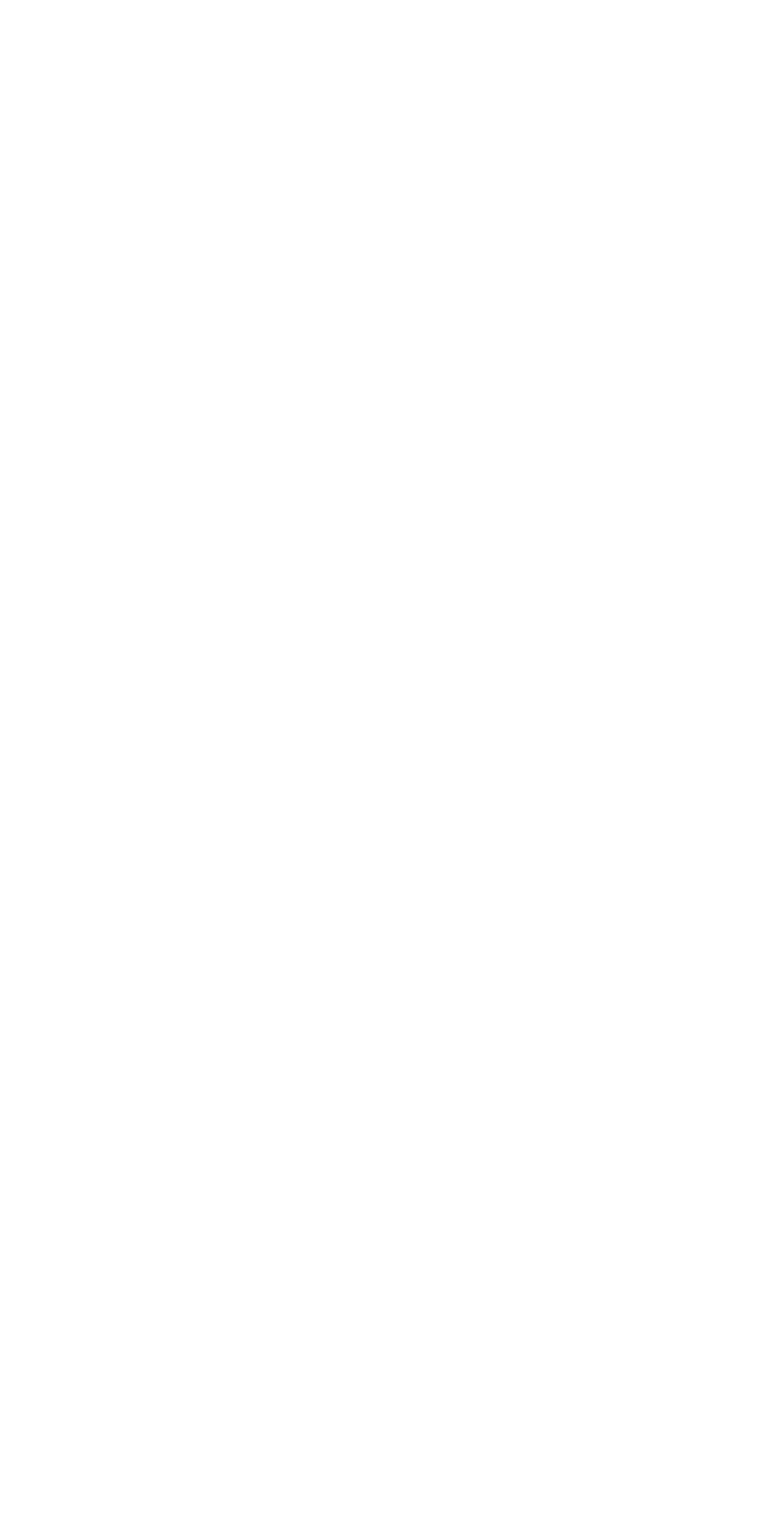
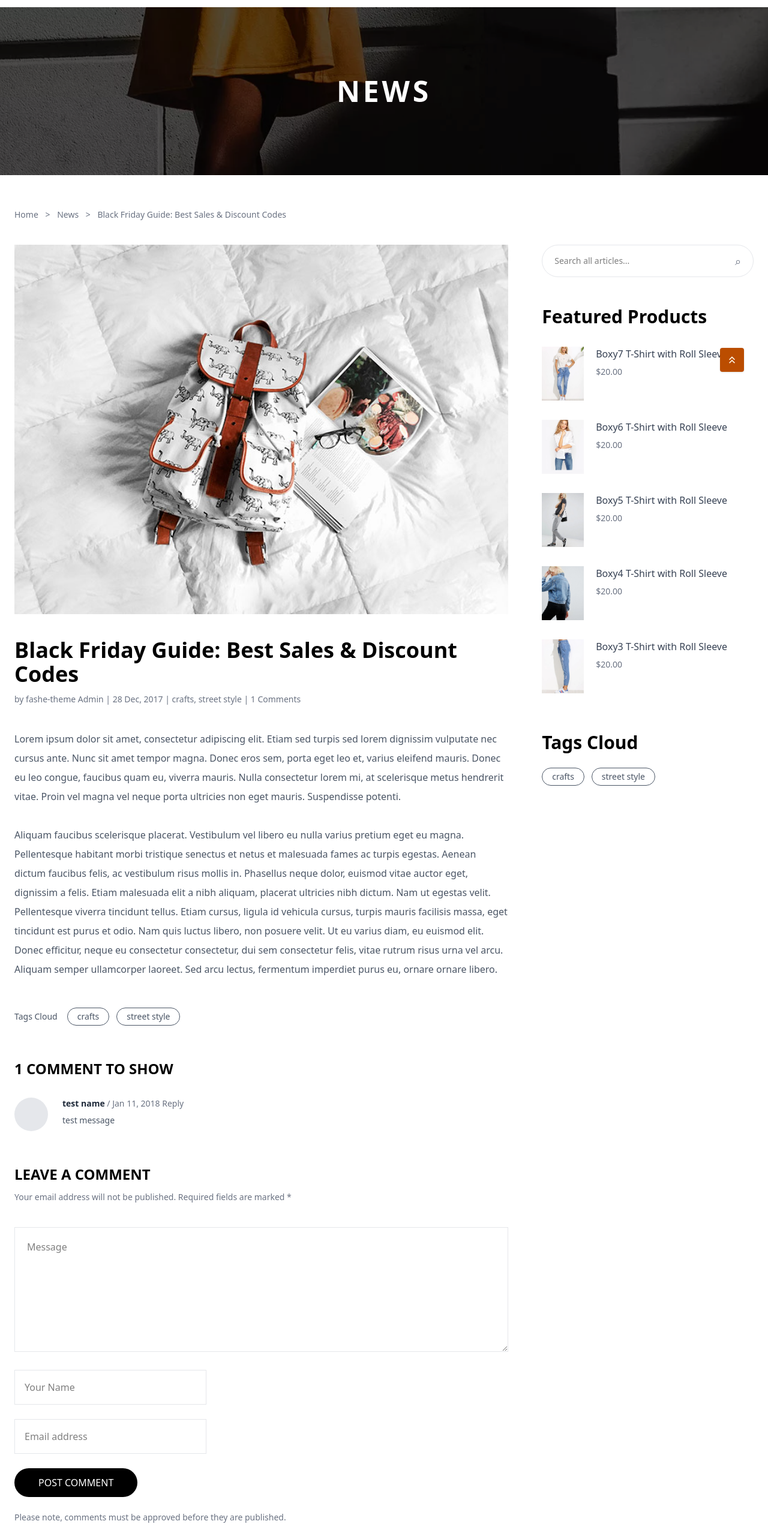
Before and after one commit to AstaAT1/Mohamed_Mobariki_Final_Project_React, a React (Vite) app: page /blog/1 in a window 1280 px wide. Before the commit this address had no page. Shown: the part 140-2706 px from the top of the page at 60% size. Before the commit the page ends 800 px from the top, so only its background shows below. Built offline with nearby package versions, Linux system fonts and the light colour scheme.

Commit message:
add to cart

```diff
--- a/src/App.jsx
+++ b/src/App.jsx
@@ -2,6 +2,7 @@ import { Routes, Route } from "react-router-dom";
 import Home from "./pages/Home";
 import Shop from "./pages/shop"
 import Blog from "./pages/blog";
+
 
 
 
@@ -11,7 +12,7 @@ function App() {
     <Routes>
       <Route path="/home" element={<Home />} />
       <Route path="/shop" element={<Shop />} />
-      <Route path="/blog" element={<Blog />} />
+      <Route path="/blog/:id" element={<Blog />} />
     </Routes>
   )
 }
--- a/src/components/blogSection.jsx
+++ b/src/components/blogSection.jsx
@@ -1,5 +1,6 @@
 import React, { useContext } from "react";
 import { BlogContext } from "../context/blogContext";
+import { Link } from "react-router-dom";
 
 export default function BlogSection() {
   const { blogs } = useContext(BlogContext);
@@ -13,7 +14,7 @@ export default function BlogSection() {
 
         <div className="flex flex-wrap gap-10">
           {blogs.map((b) => (
-            <article key={b.id} className="w-full md:w-[30%]">
+            <Link to={`/blog/${b.id}`} key={b.id} className="w-full md:w-[30%]">
               <img
                 src={b.image}
                 alt=""
@@ -25,7 +26,7 @@ export default function BlogSection() {
               <p className="text-sm text-gray-500 mt-4">
                 {b.p2.slice(0, 120)}...
               </p>
-            </article>
+            </Link>
           ))}
         </div>
       </div>
--- a/src/context/blogContext.jsx
+++ b/src/context/blogContext.jsx
@@ -1,11 +1,22 @@
-import React, { createContext } from "react";
-import blogs from "../data/data";
+import React, { createContext, useContext, useState } from "react";
+import blogsData from "../data/data";
 
-export const BlogContext = createContext(null)
+export const BlogContext = createContext(null);
+
 export function BlogProvider({ children }) {
+  const [selectedBlog, setSelectedBlog] = useState(null);
+
   return (
-    <BlogContext.Provider value={{ blogs }}>
+    <BlogContext.Provider
+      value={{
+        blogs: blogsData,
+        selectedBlog,
+        setSelectedBlog,
+      }}
+    >
       {children}
     </BlogContext.Provider>
   );
 }
+
+export const useBlogs = () => useContext(BlogContext);
--- a/src/pages/blog.jsx
+++ b/src/pages/blog.jsx
@@ -1,25 +1,214 @@
-import Footer from '../components/footer'
-import Navbar from '../components/navbar'
-import images from '../constant/image'
+import Navbar from "../components/navbar";
+import Footer from "../components/footer";
+import images from "../constant/image";
+import { useContext } from "react";
+import { BlogContext } from "../context/blogContext";
+import { useParams } from "react-router-dom";
+import { CgProfile } from "../constant/icons"
 
- function Blog() {
+export default function Blog() {
+  const { blogs } = useContext(BlogContext);
+  const { id } = useParams();
+
+  const blog = blogs.find((b) => String(b.id) === String(id));
+
+
   return (
-    <div>
-        <Navbar/>
-            <div>
-     <div className="relative">
-        <img src={images.banner} alt="" className="w-full h-[280px] object-cover" />
-        <div className="absolute inset-0 bg-black/40 flex flex-col items-center justify-center">
-          <h1 className="text-white text-5xl font-bold tracking-widest">
-           NEWS
-          </h1>
+    <div className="bg-white">
+      <Navbar />
 
+      {/* Banner */}
+      <div className="relative">
+        <img
+          src={images.banner}
+          alt=""
+          className="w-full h-[280px] object-cover"
+        />
+        <div className="absolute inset-0 bg-black/40 flex items-center justify-center">
+          <h1 className="text-white text-5xl font-bold tracking-widest">NEWS</h1>
         </div>
       </div>
+
+      {/* CONTENT */}
+      <div className="max-w-7xl mx-auto px-6 py-14">
+        {/* breadcrumb */}
+        <p className="text-sm text-gray-500 mb-10">
+          Home <span className="mx-2">{">"}</span> News{" "}
+          <span className="mx-2">{">"}</span> {blog.title}
+        </p>
+
+        <div className="flex flex-col lg:flex-row gap-14">
+          {/* LEFT */}
+          <div className="lg:w-[70%]">
+            <img src={blog.image} alt="" className="w-full" />
+
+            <h2 className="text-4xl font-semibold mt-10">{blog.title}</h2>
+
+            <p className="text-sm text-gray-500 mt-3">
+              {blog.p1
+                .replaceAll("|", " | ")
+                .replace("28 Dec, 2017", "28 Dec, 2017")}
+            </p>
+
+            <p className="text-gray-600 leading-8 mt-10">{blog.p2}</p>
+            <p className="text-gray-600 leading-8 mt-8">{blog.p3}</p>
+
+            {/* TAGS top like image */}
+            <div className="flex items-center gap-4 mt-12">
+              <p className="text-sm text-gray-600">Tags Cloud</p>
+              <div className="flex gap-3">
+                <span className="px-4 py-1 rounded-full border text-sm text-gray-600">
+                  crafts
+                </span>
+                <span className="px-4 py-1 rounded-full border text-sm text-gray-600">
+                  street style
+                </span>
+              </div>
             </div>
-            <Footer/>
+
+            {/* COMMENTS */}
+            <h3 className="text-2xl font-bold mt-14">1 COMMENT TO SHOW</h3>
+
+            <div className="flex gap-6 mt-8">
+              <div className="w-14 h-14 rounded-full bg-gray-200" />
+              <div>
+                <p className="text-sm text-gray-800">
+                  <span className="font-semibold">test name</span>
+                  <span className="text-gray-500"> / Jan 11, 2018 Reply </span>
+                </p>
+                <p className="text-sm text-gray-600 mt-2">test message</p>
+              </div>
+            </div>
+
+            {/* LEAVE COMMENT */}
+            <h3 className="text-2xl font-bold mt-14">LEAVE A COMMENT</h3>
+            <p className="text-sm text-gray-500 mt-3">
+              Your email address will not be published. Required fields are
+              marked *
+            </p>
+
+            <div className="mt-10 space-y-6">
+              <textarea
+                placeholder="Message"
+                className="w-full border border-gray-200 p-5 h-52 outline-none"
+              />
+
+              <input
+                placeholder="Your Name"
+                className="w-[320px] max-w-full border border-gray-200 p-4 outline-none block"
+              />
+
+              <input
+                placeholder="Email address"
+                className="w-[320px] max-w-full border border-gray-200 p-4 outline-none block"
+              />
+
+              <button className="bg-black text-white px-10 py-3 rounded-full">
+                POST COMMENT
+              </button>
+
+              <p className="text-sm text-gray-500">
+                Please note, comments must be approved before they are published.
+              </p>
+            </div>
+          </div>
+
+          {/* RIGHT SIDEBAR */}
+          <aside className="lg:w-[30%]">
+            {/* Search */}
+            <div className="flex items-center border border-gray-200 rounded-full px-5 py-3">
+              <input
+                placeholder="Search all articles..."
+                className="flex-1 outline-none text-sm"
+              />
+              <span className="text-gray-500 text-lg">⌕</span>
+            </div>
+
+            {/* Featured Products */}
+            <h3 className="text-3xl font-bold mt-12">Featured Products</h3>
+
+            <div className="mt-8 space-y-8">
+              {/* 1 */}
+              <div className="flex gap-5">
+                <img
+                  src={blog.imageHelp1}
+                  alt=""
+                  className="w-[70px] h-[90px] object-cover"
+                />
+                <div>
+                  <p className="text-gray-700">{blog.phelp1}</p>
+                  <p className="text-sm text-gray-500 mt-2">{blog.prix}</p>
+                </div>
+              </div>
+
+              {/* 2 */}
+              <div className="flex gap-5">
+                <img
+                  src={blog.imageHelp2}
+                  alt=""
+                  className="w-[70px] h-[90px] object-cover"
+                />
+                <div>
+                  <p className="text-gray-700">{blog.phelp2}</p>
+                  <p className="text-sm text-gray-500 mt-2">{blog.prix}</p>
+                </div>
+              </div>
+
+              {/* 3 */}
+              <div className="flex gap-5">
+                <img
+                  src={blog.imageHelp3}
+                  alt=""
+                  className="w-[70px] h-[90px] object-cover"
+                />
+                <div>
+                  <p className="text-gray-700">{blog.phelp3}</p>
+                  <p className="text-sm text-gray-500 mt-2">{blog.prix}</p>
+                </div>
+              </div>
+
+              {/* 4 */}
+              <div className="flex gap-5">
+                <img
+                  src={blog.imageHelp4}
+                  alt=""
+                  className="w-[70px] h-[90px] object-cover"
+                />
+                <div>
+                  <p className="text-gray-700">{blog.phelp4}</p>
+                  <p className="text-sm text-gray-500 mt-2">{blog.prix}</p>
+                </div>
+              </div>
+
+              {/* 5 */}
+              <div className="flex gap-5">
+                <img
+                  src={blog.imageHelp5}
+                  alt=""
+                  className="w-[70px] h-[90px] object-cover"
+                />
+                <div>
+                  <p className="text-gray-700">{blog.phelp5}</p>
+                  <p className="text-sm text-gray-500 mt-2">{blog.prix}</p>
+                </div>
+              </div>
+            </div>
+
+            {/* Tags Cloud */}
+            <h3 className="text-3xl font-bold mt-16">Tags Cloud</h3>
+            <div className="flex gap-3 mt-6">
+              <span className="px-4 py-1 rounded-full border text-sm text-gray-600">
+                crafts
+              </span>
+              <span className="px-4 py-1 rounded-full border text-sm text-gray-600">
+                street style
+              </span>
+            </div>
+          </aside>
+        </div>
+      </div>
+
+      <Footer />
     </div>
-
-  )
+  );
 }
-export default Blog
```
